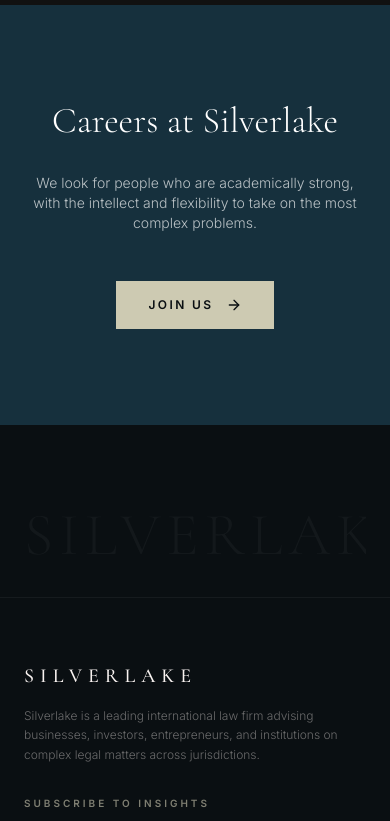
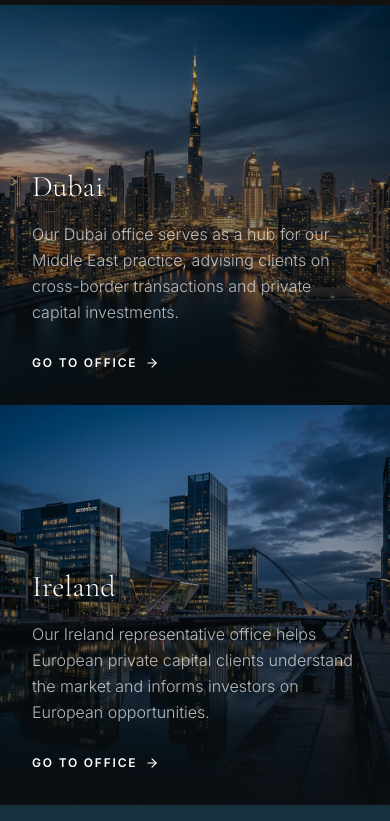
Before and after one commit to amaysomani/silverlake-website, a Next.js app: page / in a window 390 px wide. Shown: the part 6960-7781 px from the top of the page. Built offline with nearby package versions, Linux system fonts and the light colour scheme.

Commit message:
Restore Our Offices section with Dubai and Ireland

```diff
--- a/src/app/page.tsx
+++ b/src/app/page.tsx
@@ -330,7 +330,76 @@ export default function HomePage() {
         </section>
 
         {/* ═══════════════════════════════════════════════════
-            7. CAREERS
+            7. OUR OFFICES
+        ═══════════════════════════════════════════════════ */}
+        <section className="bg-[#111111] text-white">
+          <div className="grid grid-cols-1 md:grid-cols-2 min-h-[500px]">
+            {/* Dubai */}
+            <motion.div
+              initial="hidden"
+              whileInView="visible"
+              viewport={{ once: true }}
+              variants={fadeInUp}
+              className="relative group overflow-hidden"
+            >
+              <img
+                src="/images/dubai-office.png"
+                alt="Dubai Office"
+                className="w-full h-full object-cover min-h-[400px] md:min-h-[500px] group-hover:scale-105 transition-transform duration-[1.5s]"
+              />
+              <div className="absolute inset-0 bg-gradient-to-t from-[#0a0f12]/90 via-[#0a0f12]/40 to-transparent pointer-events-none" />
+              <div className="absolute bottom-0 left-0 p-8 sm:p-12 z-10 w-full">
+                <h3 className="font-serif text-3xl font-light mb-4 text-white">Dubai</h3>
+                <p className="text-white/70 font-light leading-relaxed mb-6 max-w-sm">
+                  Our Dubai office serves as a hub for our Middle East practice, advising clients on cross-border transactions and private capital investments.
+                </p>
+                <MagneticButton strength={0.2}>
+                  <Link
+                    href="/offices/dubai"
+                    className="inline-flex items-center gap-2 text-xs font-semibold uppercase tracking-[0.15em] text-white hover:text-[#cdcab2] transition-colors group/link"
+                  >
+                    Go to office
+                    <ArrowRight className="h-3.5 w-3.5 transition-transform duration-300 group-hover/link:translate-x-1" />
+                  </Link>
+                </MagneticButton>
+              </div>
+            </motion.div>
+
+            {/* Ireland */}
+            <motion.div
+              initial="hidden"
+              whileInView="visible"
+              viewport={{ once: true }}
+              variants={fadeInUp}
+              className="relative group overflow-hidden"
+            >
+              <img
+                src="/images/ireland-office.png"
+                alt="Ireland Office"
+                className="w-full h-full object-cover min-h-[400px] md:min-h-[500px] group-hover:scale-105 transition-transform duration-[1.5s]"
+              />
+              <div className="absolute inset-0 bg-gradient-to-t from-[#0a0f12]/90 via-[#0a0f12]/40 to-transparent pointer-events-none" />
+              <div className="absolute bottom-0 left-0 p-8 sm:p-12 z-10 w-full">
+                <h3 className="font-serif text-3xl font-light mb-4 text-white">Ireland</h3>
+                <p className="text-white/70 font-light leading-relaxed mb-6 max-w-sm">
+                  Our Ireland representative office helps European private capital clients understand the market and informs investors on European opportunities.
+                </p>
+                <MagneticButton strength={0.2}>
+                  <Link
+                    href="/offices/ireland"
+                    className="inline-flex items-center gap-2 text-xs font-semibold uppercase tracking-[0.15em] text-white hover:text-[#cdcab2] transition-colors group/link"
+                  >
+                    Go to office
+                    <ArrowRight className="h-3.5 w-3.5 transition-transform duration-300 group-hover/link:translate-x-1" />
+                  </Link>
+                </MagneticButton>
+              </div>
+            </motion.div>
+          </div>
+        </section>
+
+        {/* ═══════════════════════════════════════════════════
+            8. CAREERS
         ═══════════════════════════════════════════════════ */}
         <section className="py-24 sm:py-32 bg-[#16303d] text-white text-center relative overflow-hidden">
           <div className="absolute inset-0 noise-bg opacity-30 mix-blend-overlay pointer-events-none" />
```
Also changed, not shown: public/images/dubai-office.png (added), public/images/ireland-office.png (added).
